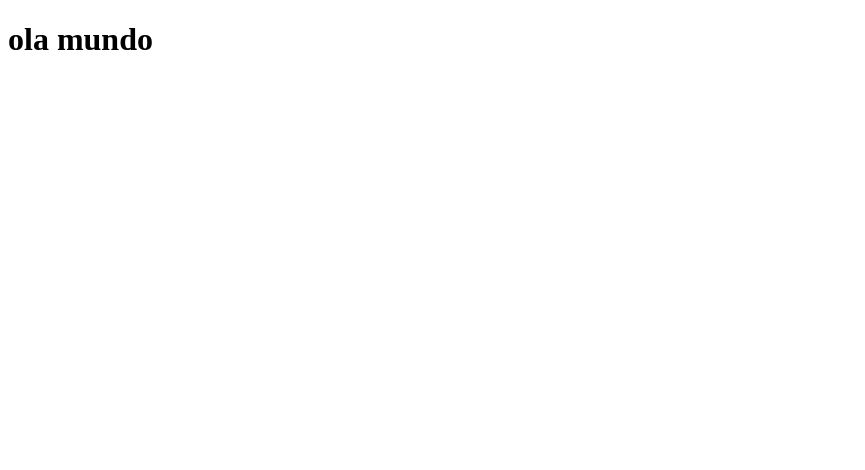
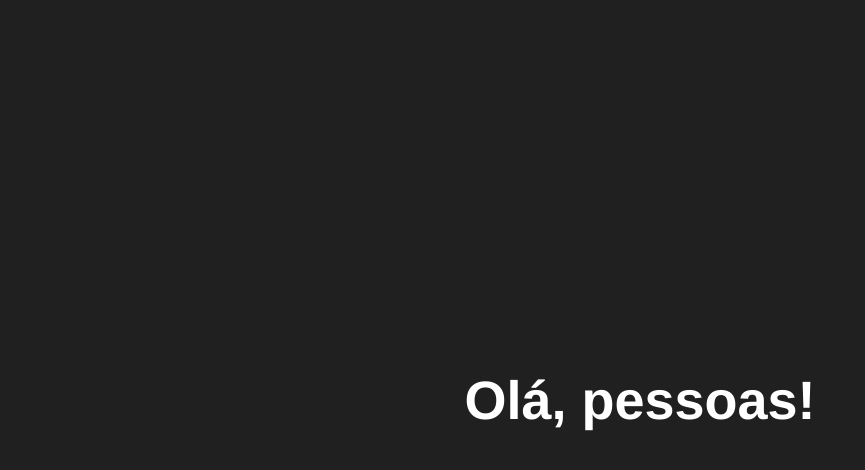
Before and after one commit to ppessanhadev/movie-catalog-monorepo, a React (Vite) app in the folder webapp/: page / in a window 1280 px wide. Shown: the top 470 px of the page, without its empty margins (0-865 px from the left). Built offline with nearby package versions, Linux system fonts and the light colour scheme.

Commit message:
feat: adds global styles and starter configurations

```diff
--- a/webapp/index.html
+++ b/webapp/index.html
@@ -4,7 +4,7 @@
     <meta charset="UTF-8" />
     <link rel="icon" type="image/svg+xml" href="/vite.svg" />
     <meta name="viewport" content="width=device-width, initial-scale=1.0" />
-    <title>Vite + React + TS</title>
+    <title>Movie catalog</title>
   </head>
   <body>
     <div id="root"></div>
--- a/webapp/src/components/Hello/index.tsx
+++ b/webapp/src/components/Hello/index.tsx
@@ -4,5 +4,5 @@ interface HelloProps {
 
 export const Hello: React.FC<HelloProps> = ({ message }) => {
   if (!message) return <></>;
-  return <h1>{message}</h1>;
+  return <h1>Olá, {message}</h1>;
 };
--- a/webapp/src/main.tsx
+++ b/webapp/src/main.tsx
@@ -1,9 +1,11 @@
 import React from 'react';
 import ReactDOM from 'react-dom/client';
 import { App } from '@pages/App';
+import { GlobalStyles } from './styles/global-styles';
 
 ReactDOM.createRoot(document.getElementById('root') as HTMLElement).render(
   <React.StrictMode>
     <App />
+    <GlobalStyles />
   </React.StrictMode>,
 );
--- a/webapp/src/pages/App.tsx
+++ /dev/null
@@ -1,7 +0,0 @@
-export const App: React.FC = () => {
-  return (
-    <div>
-      <h1>ola mundo</h1>
-    </div>
-  );
-};
--- /dev/null
+++ b/webapp/src/pages/App/index.tsx
@@ -0,0 +1,10 @@
+import { Hello } from '@components/Hello';
+import * as S from './styles';
+
+export const App: React.FC = () => {
+  return (
+    <S.Container>
+      <Hello message='pessoas!' />
+    </S.Container>
+  );
+};
--- /dev/null
+++ b/webapp/src/pages/App/styles.ts
@@ -0,0 +1,15 @@
+import styled from 'styled-components';
+
+export const Container = styled.div`
+  display: flex;
+  justify-content: center;
+  align-items: center;
+  width: 100vw;
+  height: 100vh;
+  background-color: #202020;
+
+  h1 {
+    color: #fff;
+    font-size: 5.4rem;
+  }
+`;
--- /dev/null
+++ b/webapp/src/styles/global-styles.ts
@@ -0,0 +1,23 @@
+import { createGlobalStyle } from 'styled-components';
+
+export const GlobalStyles = createGlobalStyle`
+  * {
+    margin: 0;
+    padding: 0;
+    box-sizing: border-box;
+    outline: none;
+    font-family: Open-Sans, Helvetica, Sans-Serif;
+  }
+
+  html {
+    font-size: 62.5%;
+  }
+
+  button {
+    cursor: pointer;
+
+    :disabled {
+      cursor: default;
+    }
+  }
+`
```
